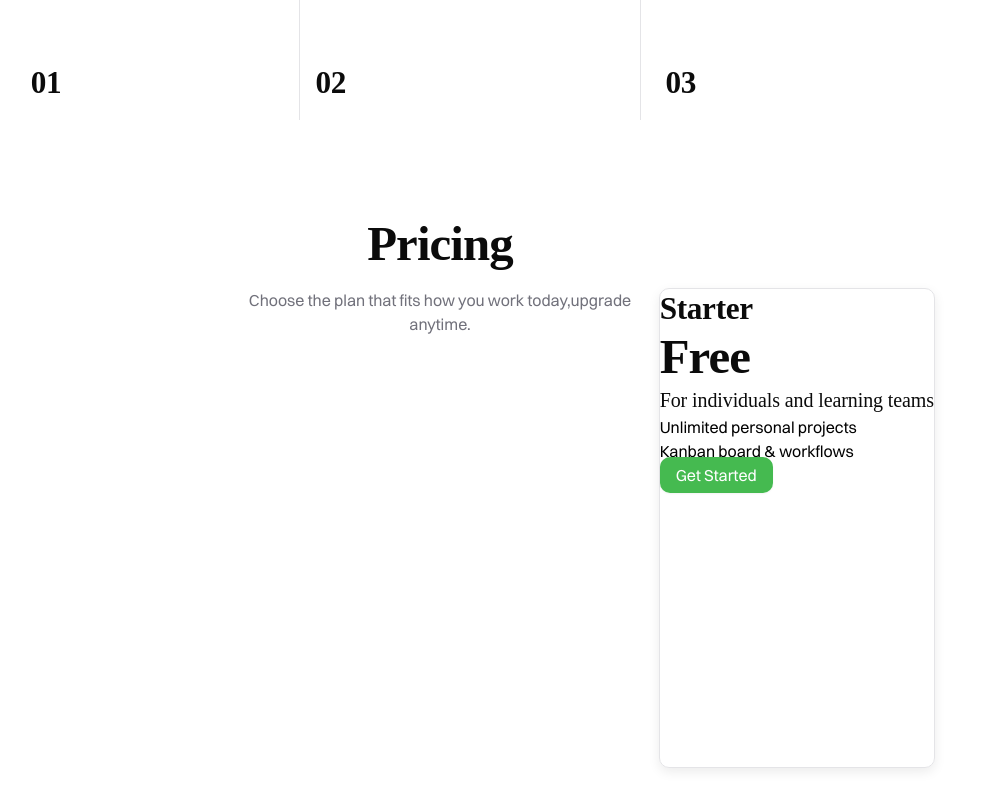
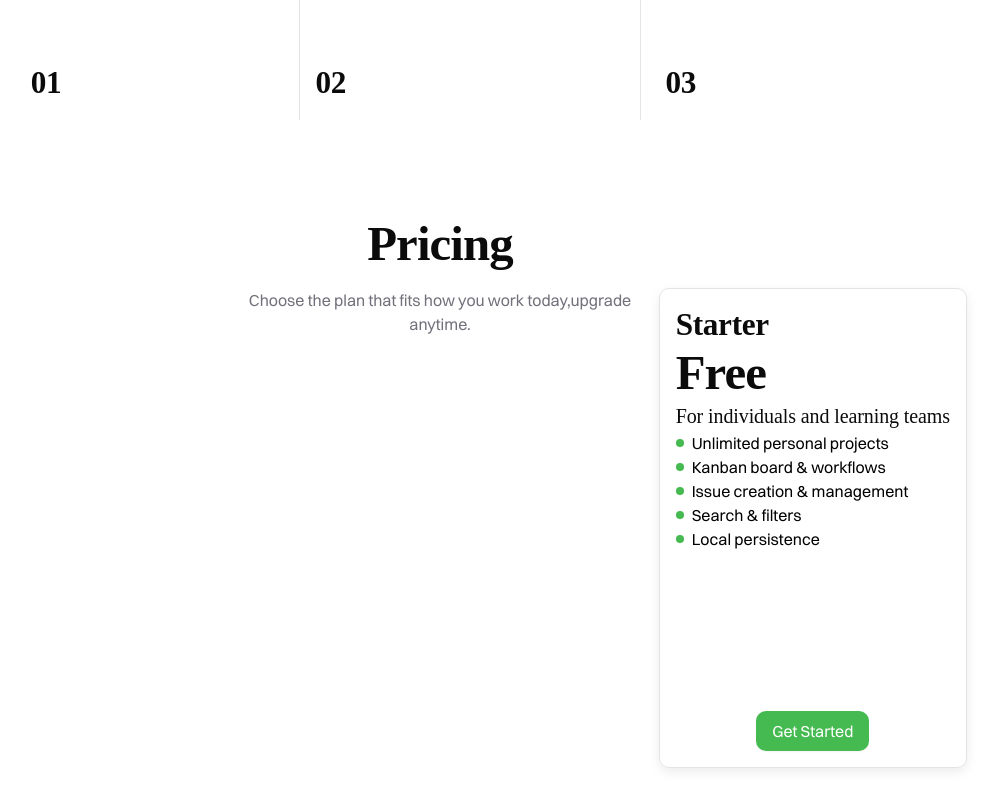
Before and after one commit to sumitkanojia22/devflow, a React (Vite) app: page / in a window 1280 px wide. Shown: the part 2586-3386 px from the top of the page, without its empty margins (200-1198 px from the left). Built offline with nearby package versions, Linux system fonts and the light colour scheme; a web font is replaced by a local one.

Commit message:
made pricing card component

```diff
--- a/src/components/landing/Pricing.jsx
+++ b/src/components/landing/Pricing.jsx
@@ -11,7 +11,9 @@ function Pricing() {
       <PricingCard
         title={"Starter"}
         para={"For individuals and learning teams"}
-        features={"Unlimited personal projects,Kanban board & workflows"}
+        features={
+          "Unlimited personal projects,Kanban board & workflows,Issue creation & management, Search & filters, Local persistence"
+        }
       />
     </div>
   );
--- a/src/components/landing/PricingCard.jsx
+++ b/src/components/landing/PricingCard.jsx
@@ -4,16 +4,23 @@ function PricingCard({ title, para, price, features }) {
   const featuresArr = features.split(",");
   console.log(featuresArr);
   return (
-    <div className="w-max h-120 border-[0.2px] border-zinc-200 shadow-md rounded-md">
+    <div className="w-max h-120 border-[0.2px] border-zinc-200 shadow-md rounded-md flex flex-col justify-between p-4">
+      <div>
         <h4>{title}</h4>
         <h2>{price == null ? "Free" : price + "/month"}</h2>
         <h6 className="">{para}</h6>
         <div>
           {featuresArr.map((features) => (
-          <p>{features}</p>
+            <p className="flex gap-2 items-center ">
+              <span className="size-2 rounded-full bg-cta"></span>
+              {features}
+            </p>
           ))}
         </div>
+      </div>
+      <div className="w-full flex justify-center items-center">
         <Ctabutton text={"Get Started"} />
+      </div>
     </div>
   );
 }
```
Lines whose indentation alone changed are shown as unchanged.
